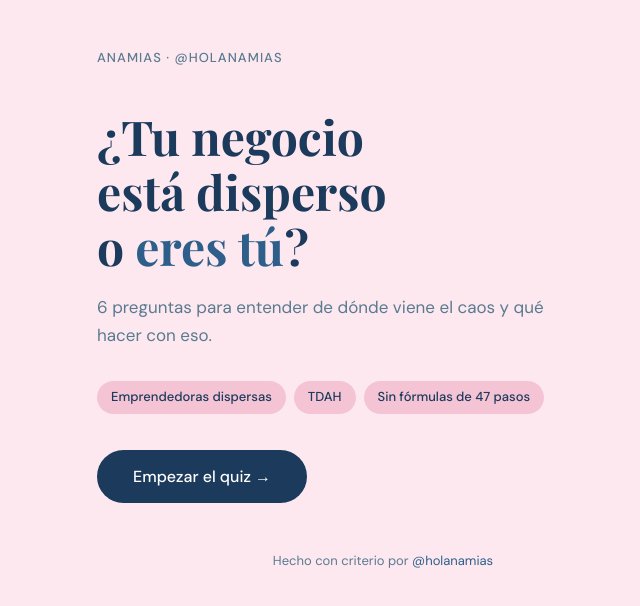
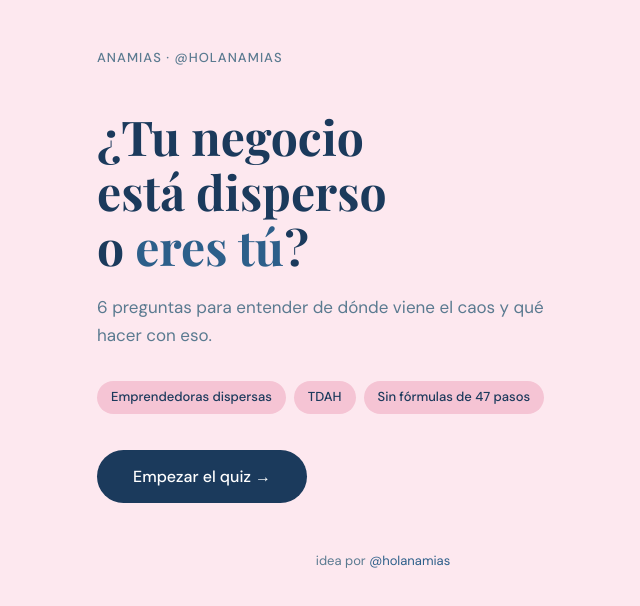
Before and after one commit to holanamias/quiz, a plain HTML site: page index.html in a window 1280 px wide. Shown: the whole page, without its empty margins (257-897 px from the left). Drawn offline with nearby package versions, Linux system fonts and the light colour scheme.

Commit message:
Update footer text from 'Hecho con criterio' to 'idea'

```diff
--- a/index.html
+++ b/index.html
@@ -400,7 +400,7 @@
     <button class="btn-retry" onclick="retry()">Volver a empezar</button>
   </div>
 
-  <p class="footer-brand">Hecho con criterio por <a href="https://instagram.com/holanamias" target="_blank">@holanamias</a></p>
+  <p class="footer-brand"> idea por <a href="https://instagram.com/holanamias" target="_blank">@holanamias</a></p>
 
 </div>
 
```
